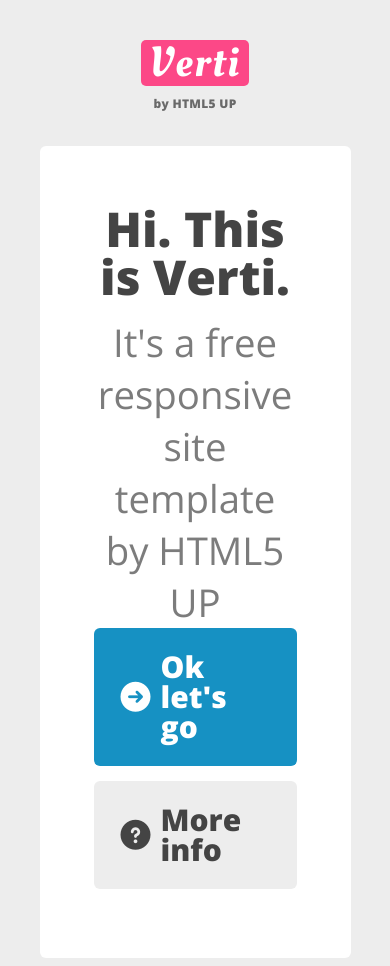
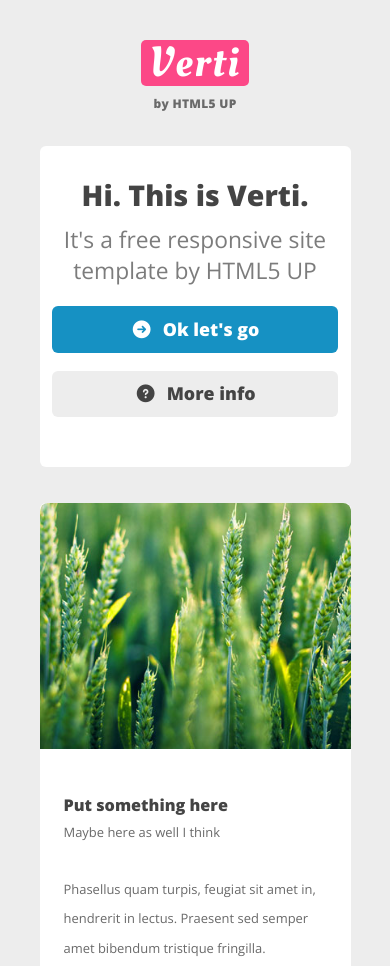
Before and after one commit to dragon-rakich/verti-html5up-scss, a website built with Parcel: page index.html in a window 390 px wide. Shown: the top 966 px of the page. Built offline with nearby package versions, Linux system fonts and the light colour scheme.

Commit message:
Banner rwd spacing and typography added

```diff
--- a/scss/layout/banner/_banner.scss
+++ b/scss/layout/banner/_banner.scss
@@ -13,7 +13,9 @@
     grid-template-columns: 60% 40%;
 
     @include mixins.tablet-landscape-styles() {font-size: 0.9rem;}
-    @include mixins.tablet-portrait-styles() {grid-template-columns: 1fr; font-size: 1rem;}
+    @include mixins.tablet-portrait-styles() {grid-template-columns: 1fr; gap: 55px;}
+    @include mixins.mobile-styles() {font-size: 0.59375rem; gap: 20px; padding: 4.5em 1.8em;}
+
 
 
     .banner__content {
@@ -25,6 +27,7 @@
 
             margin-top: 0.1em;
             margin-bottom: 0.35em;
+            @include mixins.mobile-styles() {margin-bottom: 0.55em;}
 
         }
 
@@ -39,6 +42,8 @@
     .banner__buttons {
         .btn {
             margin-bottom: 0.5em;
+            @include mixins.mobile-styles() {margin-bottom: 1em;}
+
         }
     }
 }
```
